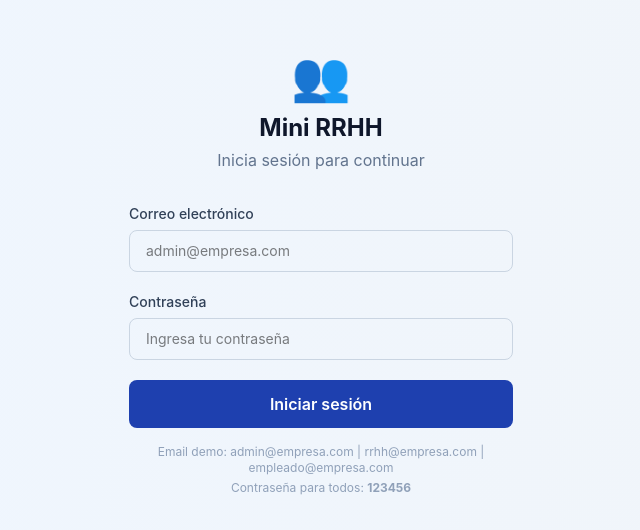
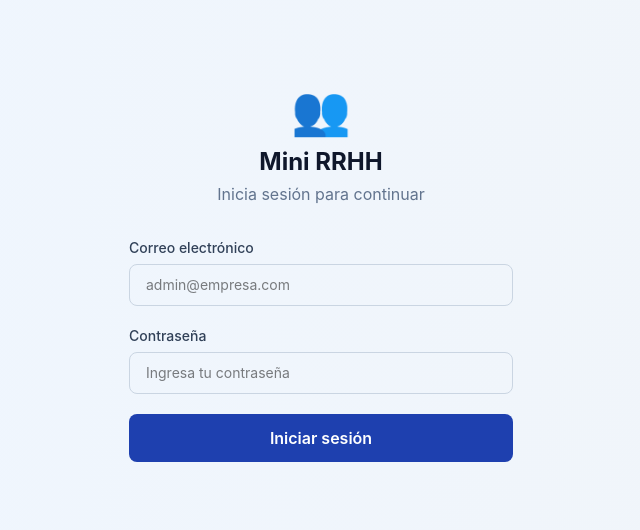
Before and after one commit to rrivera004/mini-rrhh, a React (Vite) app: page /login in a window 1280 px wide. Shown: the part 126-656 px from the top of the page, without its empty margins (319-959 px from the left). Built offline with nearby package versions, Linux system fonts and the light colour scheme; no server answers.

Commit message:
fix: elimina credenciales demo del login

```diff
--- a/src/pages/LoginPage.tsx
+++ b/src/pages/LoginPage.tsx
@@ -83,12 +83,7 @@ function LoginPage() {
 
         </form>
 
-        <div className="mt-4 text-xs text-slate-400 text-center">
-          <p>Email demo: admin@empresa.com | rrhh@empresa.com | empleado@empresa.com</p>
-          <p className="mt-1">
-            Contraseña para todos: <strong>123456</strong>
-          </p>
-        </div>
+
 
       </div>
     </div>
```
